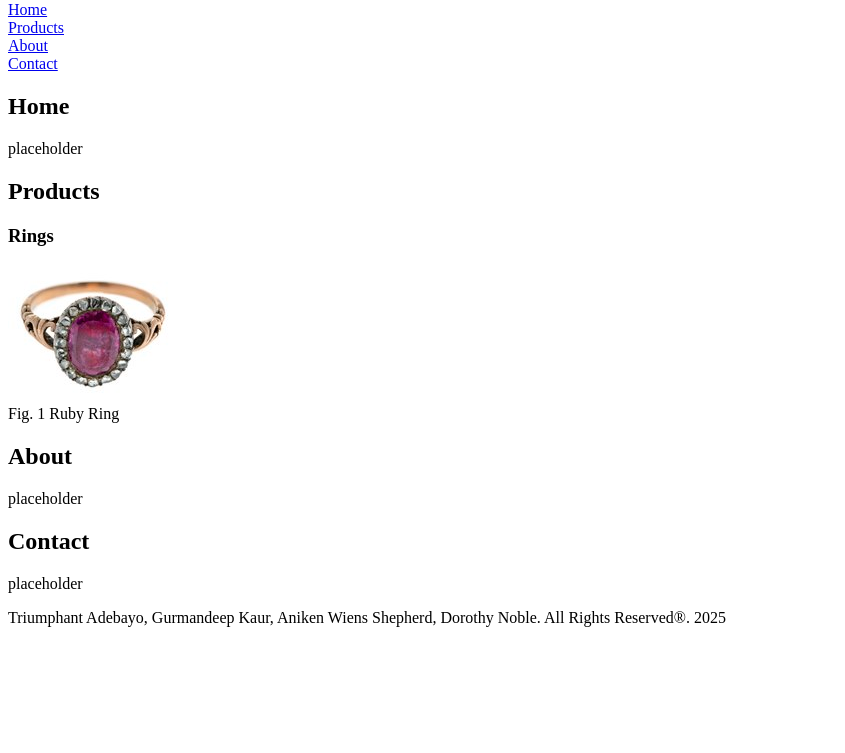
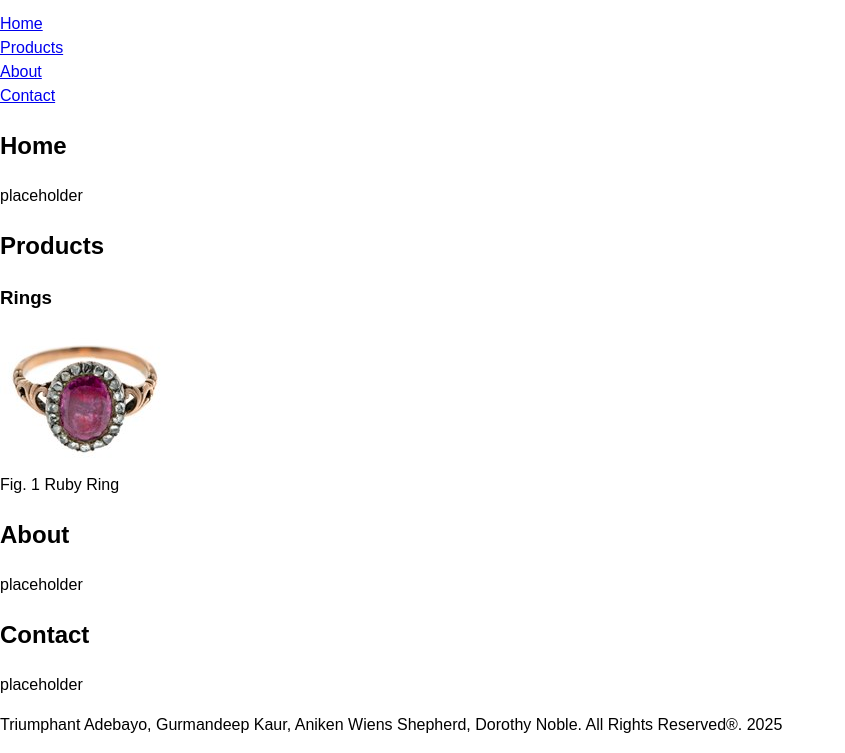
Before and after one commit to anikenskywalker99/hack2-group6-comp2230, a plain HTML site: page index.html in a window 1280 px wide. Shown: the part 79-832 px from the top of the page, without its empty margins (0-845 px from the left). Before the commit the page ends 800 px from the top, so only its background shows below. Drawn offline with Linux system fonts and the light colour scheme.

Commit message:
Added fonts and colours to css file.

```diff
--- a/styles.css
+++ b/styles.css
@@ -1,3 +1,15 @@
 :root {
-    --red: red;
+    --wine: #722f37;
+    --ebony: #555d50;
+    --gold: #d4af37;
+    --silver: #c0c0c0;
+    --rosegold: #fddcd7;
 }
+
+body {
+    font-family: Arial, Helvetica, sans-serif;
+    line-height: 1.5;
+    margin: 0;
+    padding: 0;
+    font-size: 100%;
+}
```
